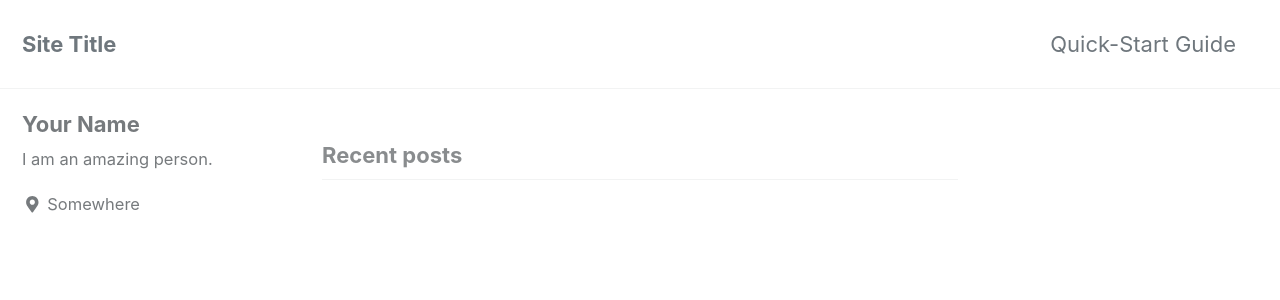
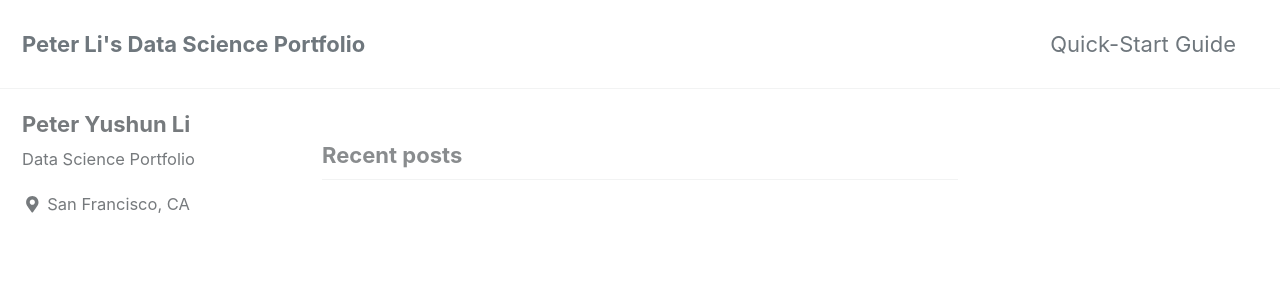
Before and after one commit to peteryushunli/peteryushunli.github.io, a Jekyll site: the page built from index.html, in a window 1280 px wide and 900 px high. Shown: the top 300 px of the window. Built offline with Jekyll 4.4.1, drawn with Linux system fonts in a browser that asks for light colours; cached includes are drawn as plain includes; the list of posts is cut into pages by our own code; some of the changed text lies outside the part shown.

Commit message:
edit personal details

```diff
--- a/_config.yml
+++ b/_config.yml
@@ -16,13 +16,13 @@ minimal_mistakes_skin    : "default" # "air", "aqua", "contrast", "dark", "dirt"
 
 # Site Settings
 locale                   : "en-US"
-title                    : "Site Title"
+title                    : "Peter Li's Data Science Portfolio"
 title_separator          : "-"
-name                     : "Your Name"
-description              : "An amazing website."
+name                     : "Peter Yushun Li"
+description              : "Data Science Portfolio"
 url                      : # the base hostname & protocol for your site e.g. "https://mmistakes.github.io"
 baseurl                  : # the subpath of your site, e.g. "/blog"
-repository               : # GitHub username/repo-name e.g. "mmistakes/minimal-mistakes"
+repository               : "yushunli2013"
 teaser                   : # path of fallback teaser image, e.g. "/assets/images/500x300.png"
 logo                     : # path of logo image to display in the masthead, e.g. "/assets/images/88x88.png"
 masthead_title           : # overrides the website title displayed in the masthead, use " " for no title
@@ -106,10 +106,10 @@ analytics:
 
 # Site Author
 author:
-  name             : "Your Name"
+  name             : "Peter Yushun Li"
   avatar           : # path of avatar image, e.g. "/assets/images/bio-photo.jpg"
-  bio              : "I am an amazing person."
-  location         : "Somewhere"
+  bio              : "Data Science Portfolio"
+  location         : "San Francisco, CA"
   email            :
   links:
     - label: "Email"
```
